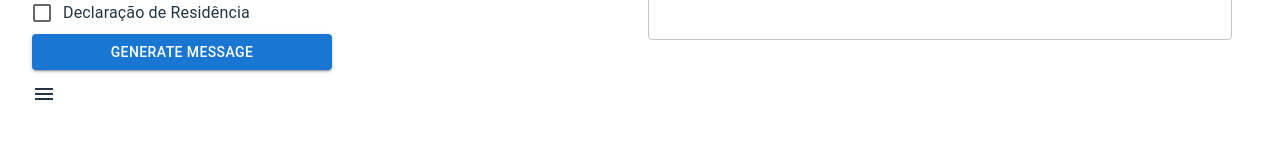
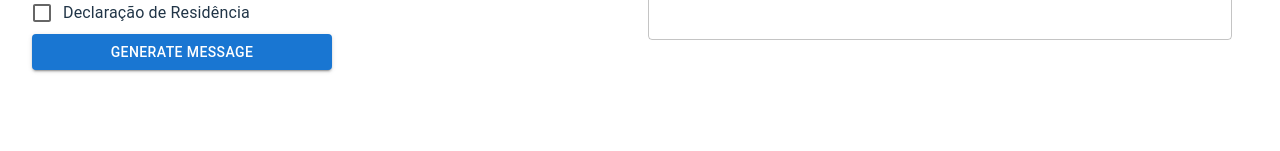
Before and after one commit to secretindex/Python-Scripts, a React (Vite) app in the folder advanced/recad-auto-message/: page / in a window 1280 px wide. Shown: the part 595-746 px from the top of the page. Built offline with nearby package versions, Linux system fonts and the light colour scheme.

Commit message:
remove sidebar button

```diff
--- a/advanced/recad-auto-message/src/components/Clickbox.tsx
+++ b/advanced/recad-auto-message/src/components/Clickbox.tsx
@@ -91,7 +91,6 @@ export default function CheckboxLabels() {
         >
           Generate Message
         </Button>
-        <TemporaryDrawer />
       </FormGroup>
     </div>
   )
```
